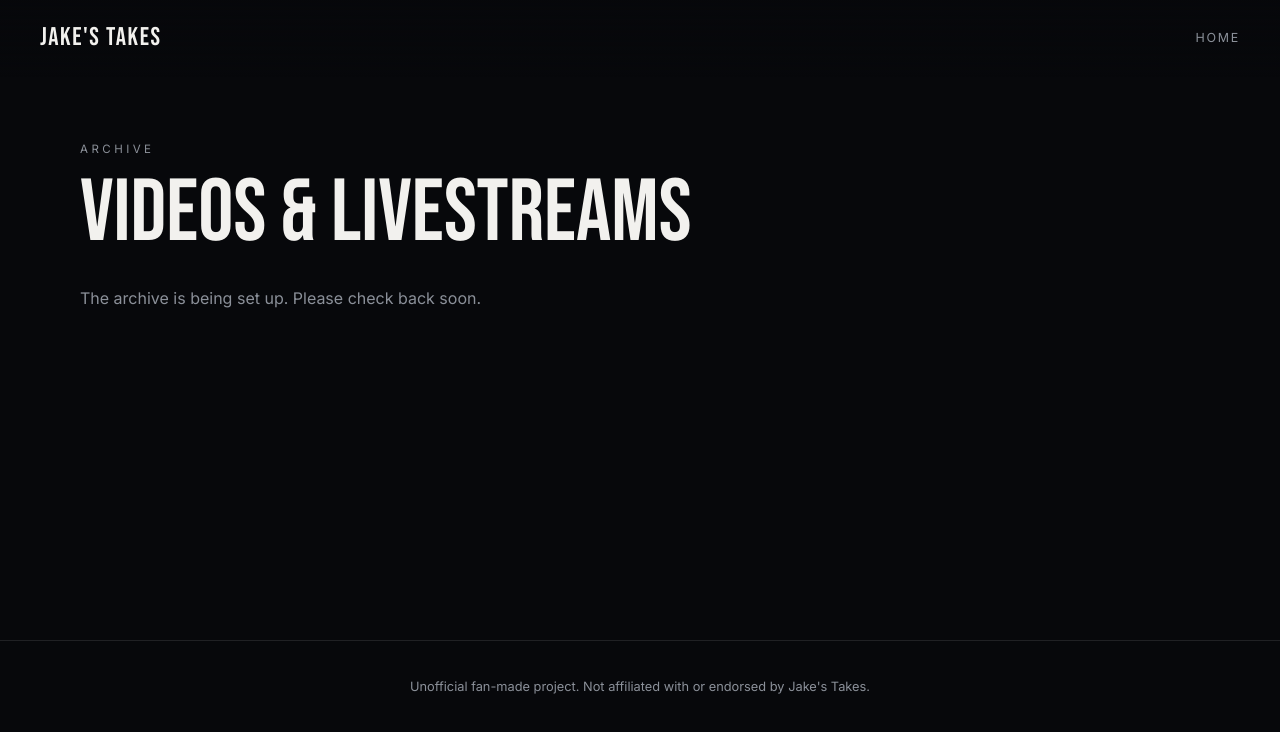
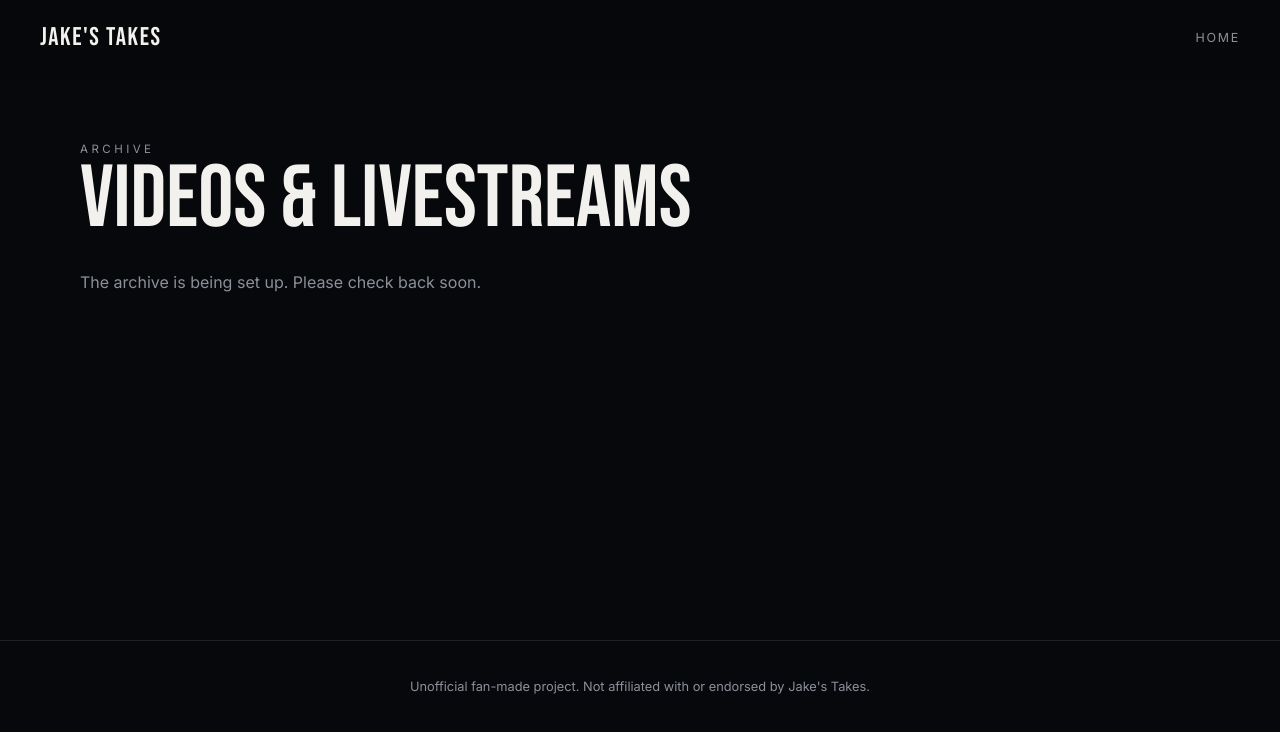
Before and after one commit to aditya20490/jakes-takes, a Next.js app: page /videos in a window 1280 px wide. Shown: the top 732 px of the page. Built offline with nearby package versions, Linux system fonts and the light colour scheme; no server answers.

Commit message:
Refine styles for page and video titles
Adjusted line-height for page titles and added a class for video titles.

```diff
--- a/app/videos/videos.css
+++ b/app/videos/videos.css
@@ -1,13 +1,14 @@
 .page { max-width: 1200px; margin: 0 auto; padding: 120px 20px 80px; min-height: 80vh; }
+.page .eyebrow { margin-bottom: 0; }
 .page-title {
   font-family: var(--font-display);
   font-weight: 400;
   font-size: clamp(2.8rem, 9vw, 5.5rem);
-  line-height: 1;
+  line-height: 0.95;
   text-transform: uppercase;
   margin-bottom: 28px;
 }
-.page-title.small { font-size: clamp(2rem, 6vw, 3.4rem); text-transform: none; letter-spacing: 0.02em; margin-bottom: 24px; }
+.page-title.small { font-size: clamp(2rem, 6vw, 3.4rem); line-height: 1.1; text-transform: none; letter-spacing: 0.02em; margin-bottom: 24px; }
 
 .controls { display: grid; gap: 16px; margin-bottom: 20px; }
 .search {
@@ -45,6 +46,7 @@
 .vcard:hover .vthumb img { filter: none; }
 .vbody { padding: 16px 18px 20px; }
 .vbody h2 { font-size: 1.05rem; font-weight: 600; line-height: 1.35; margin-bottom: 8px; }
+.vtitle { font-size: 1.05rem; font-weight: 600; line-height: 1.35; margin-bottom: 8px; }
 .meta { color: var(--grey); font-size: 0.82rem; }
 
 .player { aspect-ratio: 16 / 9; background: #000; border: 1px solid var(--line); margin-bottom: 20px; }
@@ -61,4 +63,3 @@
   .vcard, .vthumb img { transition: none; }
   .vcard:hover { transform: none; }
 }
-.vtitle { font-size: 1.05rem; font-weight: 600; line-height: 1.35; margin-bottom: 8px; }
```
